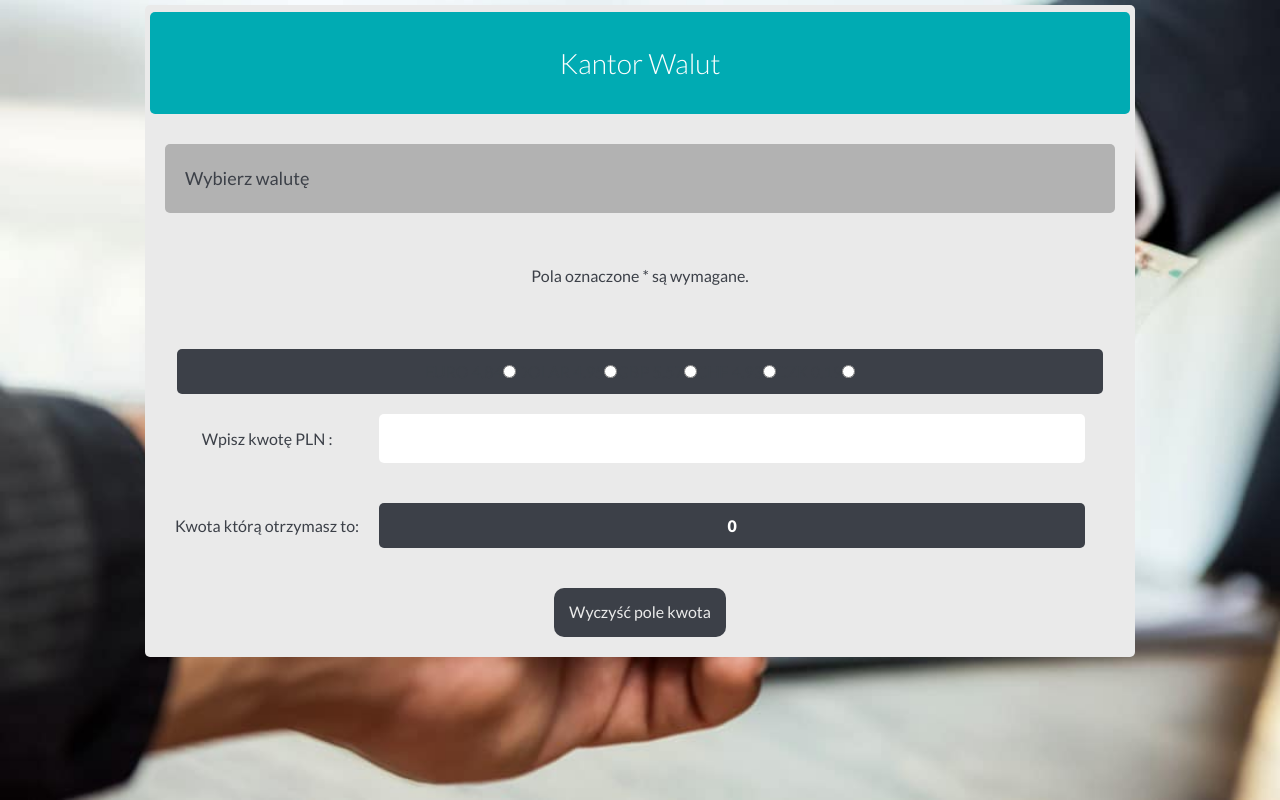
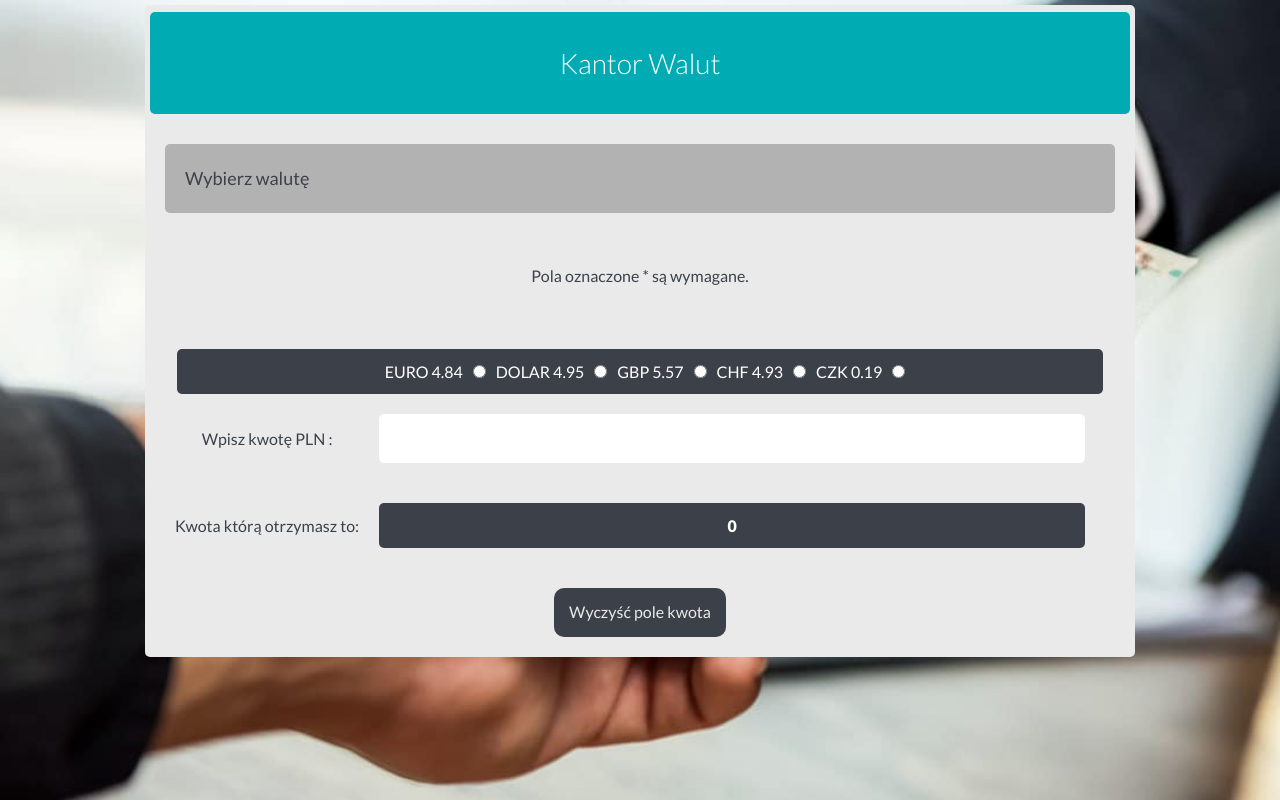
Before and after one commit to arturgajewski/currency-converter-react, a React (Create React App) app: page / in a window 1280 px wide. Built offline with nearby package versions, Linux system fonts and the light colour scheme.

Commit message:
added class currencyOptionName in Form/style.css

```diff
--- a/src/Form/style.css
+++ b/src/Form/style.css
@@ -40,3 +40,9 @@
   text-align: center;
   margin: 20px;
 }
+
+.form__currencyOptionName {
+  margin: 10px;
+  color: #ffffff;
+  font-weight: 400;
+}
```
